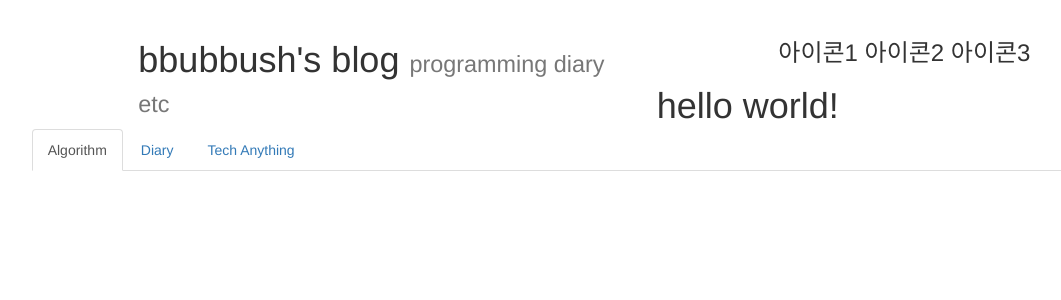
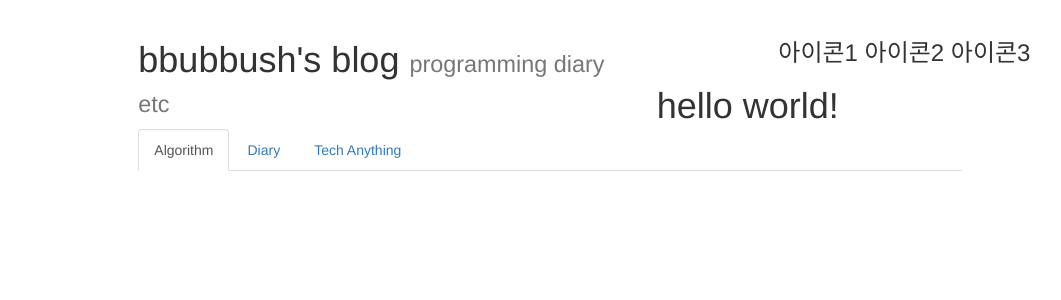
Before and after one commit to bbubbush/bbubbush.io, a Jekyll site: the page built from index.html, in a window 1280 px wide. Shown: the top 300 px of the page, without its empty margins (90-1151 px from the left). Built offline with Jekyll 4.4.1, drawn with Linux system fonts in a browser that asks for light colours; nearby versions of some CDN libraries.

Commit message:
2018-02-07

```diff
--- a/_includes/categories.html
+++ b/_includes/categories.html
@@ -1,10 +1,10 @@
 <div closs="row">
-	<div class="col-md-10 col-md-offset-1">
+	<div class="col-md-8 col-md-offset-2">
 		<ul class="nav nav-tabs">
 		  <li role="presentation" class="active"><a href="#">Algorithm</a></li>
 		  <li role="presentation"><a href="#">Diary</a></li>
 		  <li role="presentation"><a href="#">Tech Anything</a></li>
 		</ul>
 	</div>
-	<div class="col-md-offset-1"></div>
+	<div class="col-md-offset-2"></div>
 </div>
```
